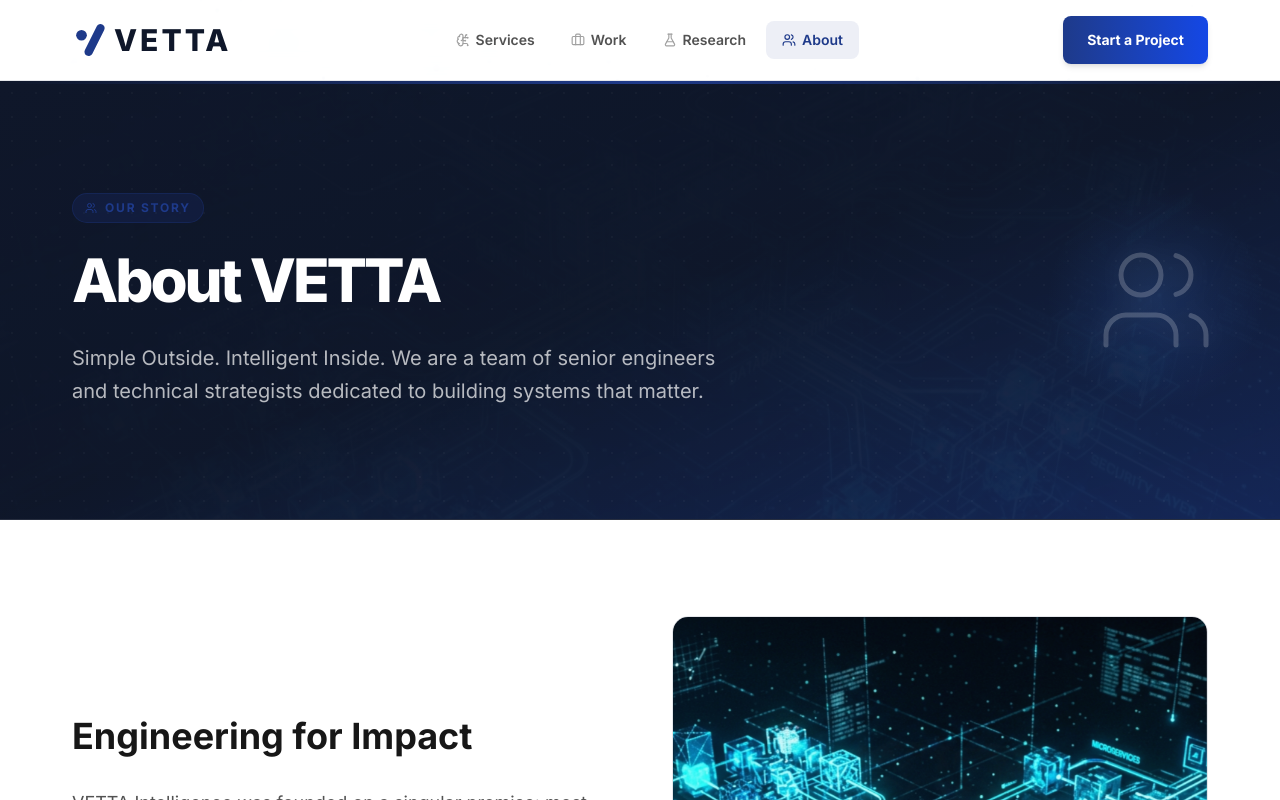
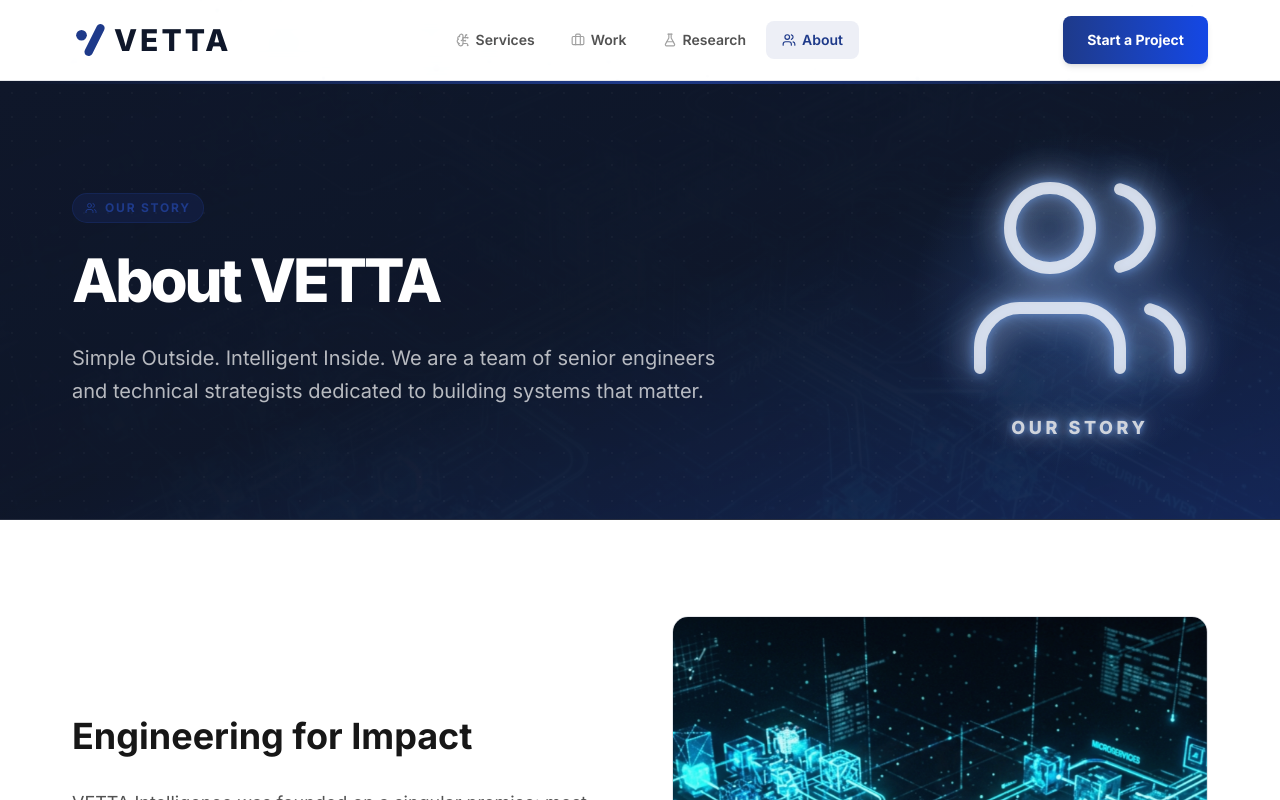
Before and after one commit to haulbox2361/VETTA-, a Next.js app: page /about in a window 1280 px wide. Shown: the top 800 px of the page. Built offline with nearby package versions, Linux system fonts and the light colour scheme; no server answers.

Commit message:
feat: 2x larger bright white rotating icon + spinning name text in PageHeader

```diff
--- a/components/ui/PageHeader.tsx
+++ b/components/ui/PageHeader.tsx
@@ -88,36 +88,54 @@ export function PageHeader({ title, description, tagline }: PageHeaderProps) {
         }}
       />
 
-      {/* Large 3D rotating icon — right side decorative */}
+      {/* Large 3D rotating icon + name — right side decorative */}
       {IconComponent && (
         <div
-          className="absolute right-8 md:right-16 top-1/2 -translate-y-1/2 pointer-events-none hidden md:flex"
+          className="absolute right-4 md:right-12 lg:right-20 top-1/2 -translate-y-1/2 pointer-events-none hidden md:flex flex-col items-center gap-4"
           style={{ zIndex: 3 }}
         >
           {/* Outer glow ring */}
           <div
-            className="absolute inset-0 rounded-full"
+            className="absolute rounded-full"
             style={{
-              background: 'radial-gradient(circle, rgba(59,130,246,0.15) 0%, transparent 70%)',
-              width: '220px',
-              height: '220px',
+              background: 'radial-gradient(circle, rgba(99,160,255,0.25) 0%, transparent 70%)',
+              width: '340px',
+              height: '340px',
               top: '50%',
               left: '50%',
               transform: 'translate(-50%, -50%)',
             }}
           />
+          {/* Spinning Icon */}
           <div
             style={{
-              animation: 'spin3d 8s linear infinite',
-              filter: 'drop-shadow(0 0 12px rgba(255,255,255,0.5))',
-              perspective: '400px',
+              animation: 'spin3d 6s linear infinite',
+              filter: 'drop-shadow(0 0 18px rgba(255,255,255,0.7)) drop-shadow(0 0 6px rgba(99,160,255,0.9))',
             }}
           >
             <IconComponent
-              size={120}
-              strokeWidth={1}
-              className="text-white opacity-20"
+              size={240}
+              strokeWidth={1.2}
+              className="text-white"
+              style={{ opacity: 0.75 }}
             />
+          </div>
+          {/* Spinning Name Text */}
+          <div
+            style={{
+              animation: 'spin3d 6s linear infinite',
+              animationDelay: '0.1s',
+            }}
+          >
+            <span
+              className="text-white font-extrabold tracking-[0.2em] uppercase text-lg"
+              style={{
+                opacity: 0.80,
+                textShadow: '0 0 20px rgba(255,255,255,0.8), 0 0 6px rgba(99,160,255,1)',
+              }}
+            >
+              {tagline}
+            </span>
           </div>
         </div>
       )}
```
